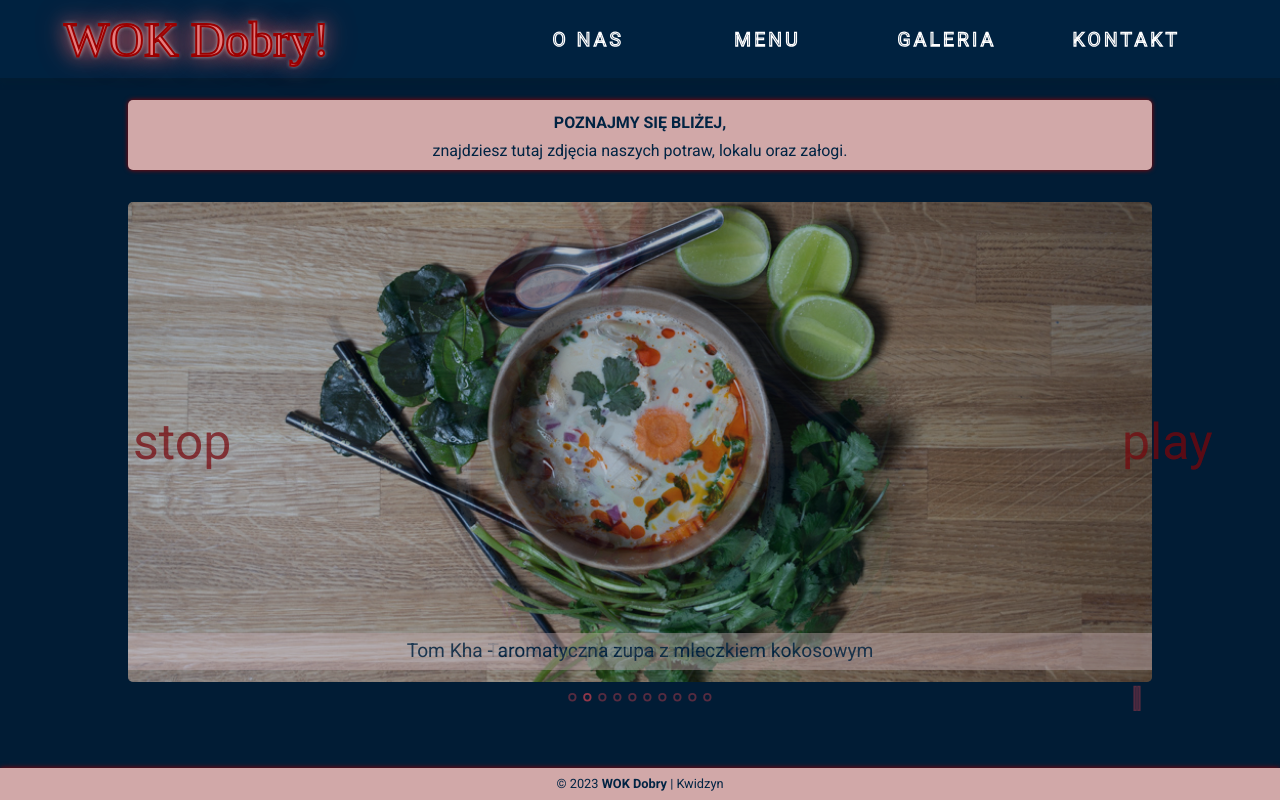
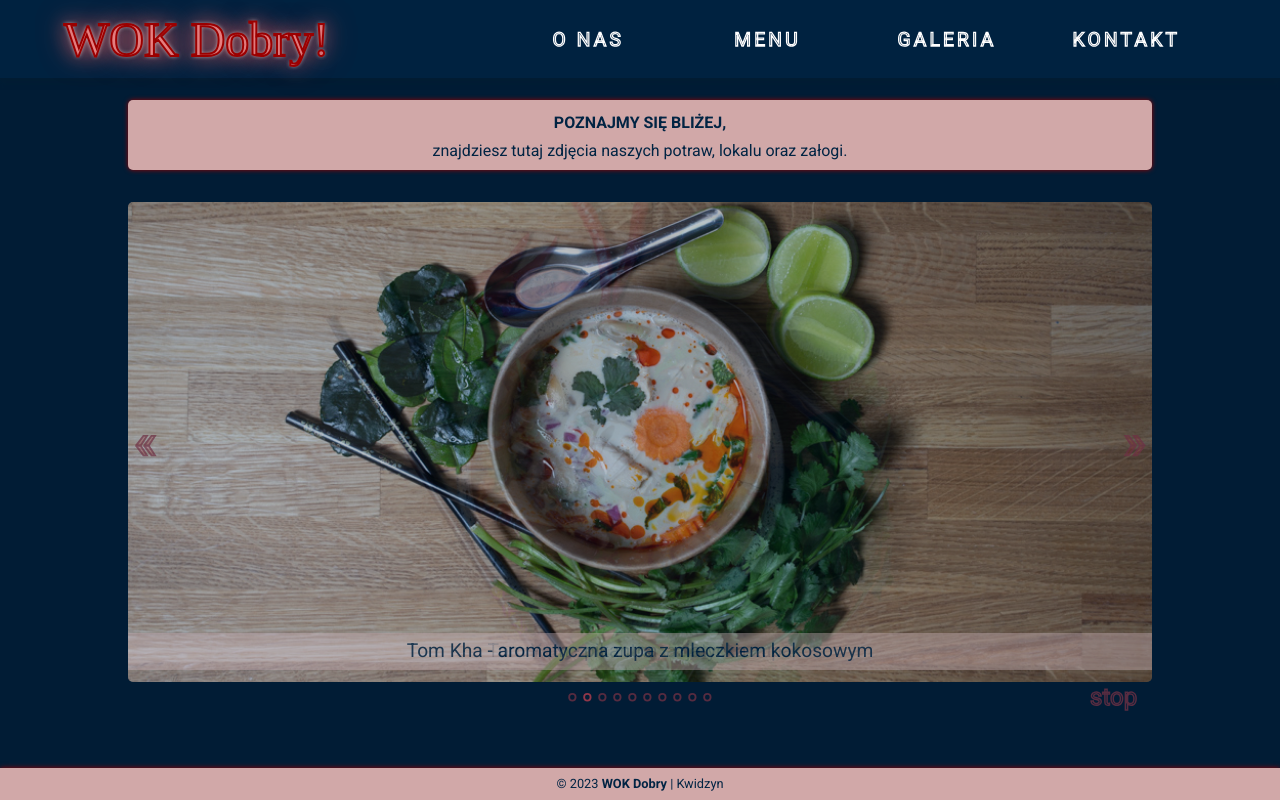
Before and after one commit to PauStrzy/Wok-Dobry_commercial-project, a Vue app: page /gallery in a window 1280 px wide. Built offline with nearby package versions, Linux system fonts and the light colour scheme; a web font is replaced by a local one.

Commit message:
updated buttons

```diff
--- a/src/views/TheGallery.vue
+++ b/src/views/TheGallery.vue
@@ -13,8 +13,8 @@
               :alt="slides[currentSlide].attr"
             />
             <figcaption>{{ slides[currentSlide].caption }}</figcaption>
-            <div class="arrow-prev" @click="prevImg()"><p>stop</p></div>
-            <div class="arrow-next" @click="nextImg()"><p>play</p></div>
+            <div class="arrow-prev" @click="prevImg()"><p>&laquo;</p></div>
+            <div class="arrow-next" @click="nextImg()"><p>&raquo;</p></div>
           </figure>
         </transition>
       </div>
@@ -235,14 +235,15 @@ img {
   opacity: 0.7;
   z-index: 4;
   line-height: 40px;
-  color: var(--color-border);
+  -webkit-text-stroke: 1.9px var(--color-header);
+  color: #dd151550;
   transition: color 0.3s ease-out;
 }
 .arrow-prev:hover,
 .arrow-prev:active,
 .arrow-next:hover,
 .arrow-next:focus {
-  color: var(--text-light-1);
+  color: var(--color-border);
 }
 .arrow-prev {
   left: 0;
@@ -288,7 +289,7 @@ nav button.play:active {
 }
 nav button.play {
   position: absolute;
-  right: 0;
+  right: 2rem;
   bottom: 0;
   background: none;
   width: 30px;
@@ -303,14 +304,14 @@ nav button.play {
 }
 
 nav button.play:before {
-  content: "\25B6";
+  content: "play";
   position: absolute;
   top: 0;
   left: 0;
   width: 100%;
 }
 nav button.play.on:before {
-  content: "\2225";
+  content: "stop";
 }
 nav ul > li button:before {
   content: "\2022";
```
